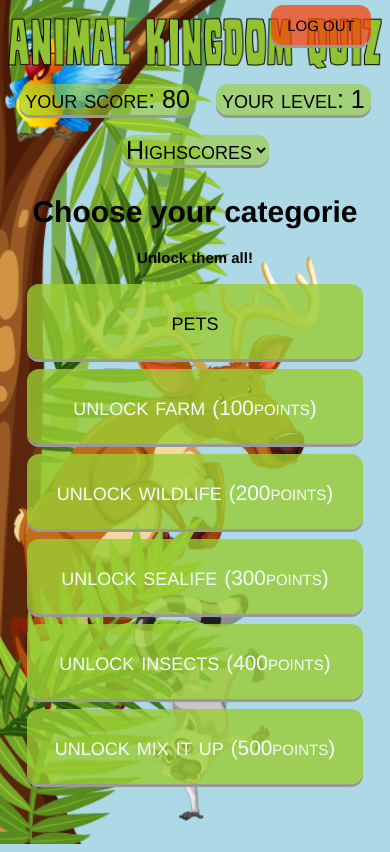
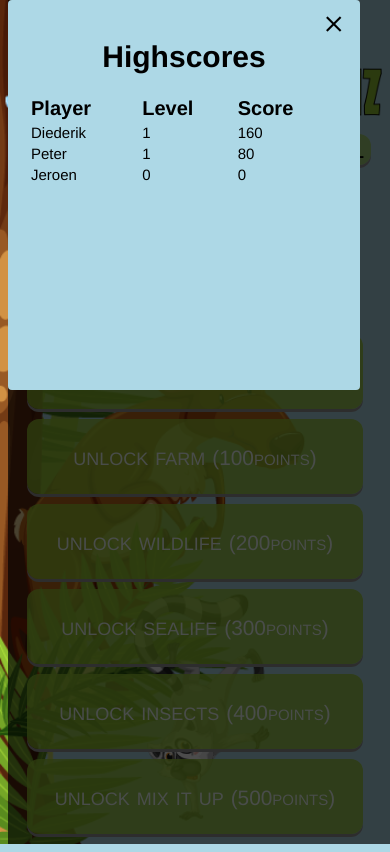
Before and after one commit to mickboer/webprogrammeren, a Flask app: page /index in a window 390 px wide. Run offline with Flask 2, Linux system fonts and the light colour scheme; a user stored in the database is signed in; data comes from the database, SQL or seed files in the repository; some libraries are stand-ins or nearby versions.

Commit message:
Highscore pop up tabel gemaakt

```diff
--- a/static/page_style/style_index.css
+++ b/static/page_style/style_index.css
@@ -16,6 +16,10 @@
     box-shadow: 0 3px #999;
     }
 
+.buttons {
+    font: bold small-caps 35px helvetica;
+}
+
 .lockbuttons {
     color: MintCream;
     background-color:rgb(154, 205, 50, 0.3);
@@ -31,10 +35,7 @@
 
 .showbutton {
     margin:10px;
-    font-size: 25px;
-    font-variant: small-caps;
-    text-align: center;
-    outline: none;
+    font: small-caps 25px helvetica;
     color: black;
     background-color: rgb(154, 205, 50, 0.6);
     border: none;
@@ -67,16 +68,11 @@
 .bg-modal{
     width: 100%;
     height: 100%;
-    background-size:cover;
-    background-attachment: cover;
     background-color: rgba(0, 0, 0, 0.7);
     position: absolute;
     top: 0;
-    display: flex;
     justify-content: center;
     align-items: center;
-    display: none;
-
 }
 
 .modal-content{
@@ -90,6 +86,16 @@
     position: relative;
     overflow: auto;
 
+}
+
+.highscore {
+    width: 100%;
+    font: 20px helvetica;
+    text-align: left;
+}
+
+.thead {
+    font: 25px helvetica;
 }
 
 .close{
@@ -113,4 +119,19 @@
     .showbutton {
         max-width: 100%;
     }
+
+    .passbutton {
+        position: inherit;
+    }
+
+    .modal-content{
+        width: 80%;
+    }
+    .highscore {
+        font: 15px helvetica;
+    }
+
+    .thead {
+        font: 20px helvetica;
+    }
 }
--- a/templates/index.html
+++ b/templates/index.html
@@ -68,15 +68,30 @@
     </form>
  </body>
 
-  <!-- modal section -->
+ <!-- modal section -->
 <div class="bg-modal">
 
     <div class="modal-content">
-    <h2>Highscores</h2>
-    {% for player in leaderboard_list %}
-        <option class="showbutton" disabled>Player: {{ player[0] }} level: {{ player[1] }} Score: {{ player[2] }}</option>
-    {% endfor %}
-        <div class="close">+</div>
+    <h1>Highscores</h1>
+
+    <table class="highscore" align="center">
+        <tr class="thead">
+            <th>Player</th>
+            <th>Level</th>
+            <th>Score</th>
+        </tr>
+
+        {% for player in leaderboard_list %}
+            <tr>
+                <td>{{ player[0] }}</td>
+                <td>{{ player[1] }}</td>
+                <td>{{ player[2] }}</td>
+            </tr>
+        {% endfor %}
+    </table>
+
+    <div class="close">+</div>
+
 <script>
     document.getElementById('leaderboard').addEventListener('click', function(){
         document.querySelector('.bg-modal').style.display = 'flex';
```
